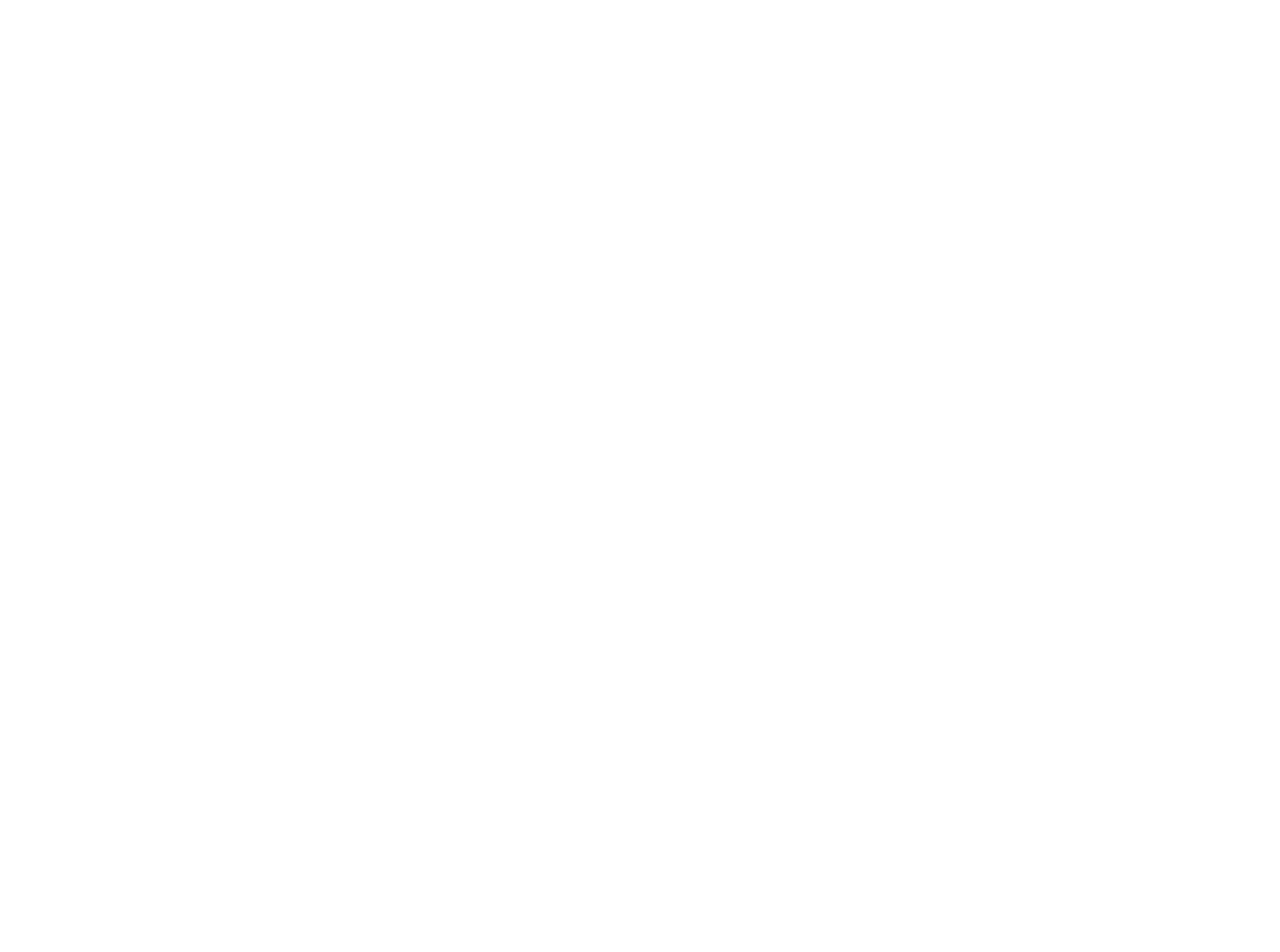
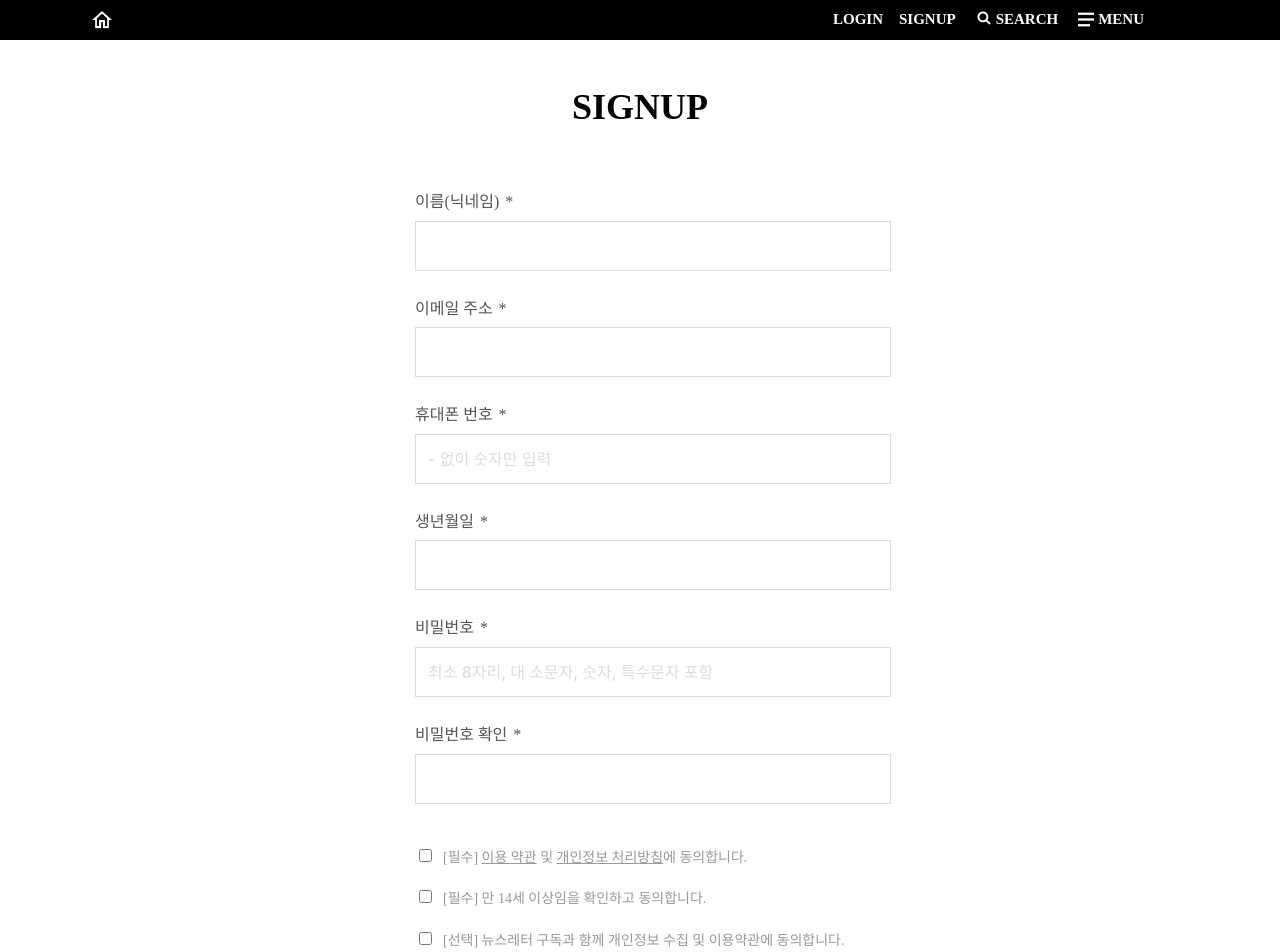
Before and after one commit to 199jeonga/heypop_team, a React (Create React App) app: page /register in a window 1280 px wide. Before the commit this address had no page. Shown: the top 952 px of the page. Before the commit the page ends 800 px from the top, so only its background shows below. Built offline with nearby package versions, Linux system fonts and the light colour scheme; a web font is replaced by a local one.

Commit message:
[Feat] add to register page - style

```diff
--- a/src/App.tsx
+++ b/src/App.tsx
@@ -1,6 +1,7 @@
 import React from 'react'
 import { BrowserRouter as Router, Routes, Route } from 'react-router-dom'
 import Home from 'routes/Home'
+import Register from 'routes/Register'
 import GlobalStyles from 'GlobalStyles'
 
 function App() {
@@ -8,8 +9,10 @@
         <Router>
             <GlobalStyles />
             <Routes>
+                {/* <Route path={`${process.env.PUBLIC_URL}/`} element={<Home />} /> */}
                 <Route path="/" element={<Home />} />
                 <Route path="/heypop_team" element={<Home />} />
+                <Route path="/register" element={<Register />} />
             </Routes>
         </Router>
     )
--- /dev/null
+++ b/src/components/form/Button.tsx
@@ -0,0 +1,32 @@
+import React from 'react'
+import styled from 'styled-components'
+
+interface Iprop {
+    content: string
+}
+const WrapDiv = styled.div`
+    width: 100%;
+    height: auto;
+    margin: 40px 0 5px;
+    button {
+        width: 100%;
+        min-width: 250px;
+        height: auto;
+        background-color: ${({ theme }) => theme.colors.black};
+        color: ${({ theme }) => theme.colors.white};
+        text-align: center;
+        padding: 16px 20px;
+        margin-bottom: 5px;
+        font-size: 15px;
+        border: none;
+        cursor: pointer;
+    }
+`
+function Button({ content }: Iprop) {
+    return (
+        <WrapDiv>
+            <button type="submit">{content}</button>
+        </WrapDiv>
+    )
+}
+export default Button
--- /dev/null
+++ b/src/components/form/CheckBox.tsx
@@ -0,0 +1,58 @@
+import React from 'react'
+import styled from 'styled-components'
+
+interface Iprop {
+    legendName: string
+    inputId: string
+    inputLink?: any
+    otherLink?: any
+    firstBox?: any
+}
+const WrapFieldset = styled.fieldset`
+    width: 100%;
+    height: auto;
+    margin-bottom: 15px;
+    ${({ theme }) => theme.styles.fontBasic}
+    word-wrap: break-word;
+    legend {
+        ${({ theme }) => theme.styles.blind}
+    }
+`
+const PaddingtopDiv = styled.div`
+    padding-top: 30px;
+`
+const CheckboxInput = styled.input`
+    width: auto;
+    height: auto;
+`
+const LabelSpan = styled.span`
+    width: 100%;
+    font-size: 14px;
+    font-weight: 400;
+    color: ${({ theme }) => theme.colors.gray};
+    margin-left: 8px;
+`
+function CheckBox({
+    legendName,
+    inputId,
+    inputLink,
+    otherLink,
+    firstBox,
+}: Iprop) {
+    return (
+        <WrapFieldset>
+            <legend>{legendName}</legend>
+            {firstBox ? <PaddingtopDiv /> : null}
+            <label htmlFor={inputId}>
+                <CheckboxInput
+                    type="checkbox"
+                    id={inputId}
+                    name={inputId}
+                    value={legendName}
+                />
+                <LabelSpan>{otherLink ? inputLink : legendName}</LabelSpan>
+            </label>
+        </WrapFieldset>
+    )
+}
+export default CheckBox
--- /dev/null
+++ b/src/components/form/Input.tsx
@@ -0,0 +1,67 @@
+import React from 'react'
+import styled from 'styled-components'
+
+interface Iprops {
+    legendName: string
+    inputId: string
+    placeHolder?: string
+    required?: any
+}
+
+const WrapFieldset = styled.fieldset`
+    width: 100%;
+    height: auto;
+    padding-top: 15px;
+    legend {
+        ${({ theme }) => theme.styles.blind}
+    }
+    label {
+        display: block;
+        width: 100%;
+        height: auto;
+        margin-bottom: 6px;
+        color: ${({ theme }) => theme.colors.deepGray};
+        ${({ theme }) => theme.styles.fontBasic}
+    }
+    span {
+        color: ${({ theme }) => theme.colors.rightGray};
+        ${({ theme }) => theme.styles.fontBasic}
+        margin-left: 6px;
+    }
+`
+const TextInput = styled.input`
+    display: block;
+    width: 100%;
+    height: 48px;
+    ${({ theme }) => theme.styles.fontBasic}
+    border:1px solid ${({ theme }) => theme.colors.lightGray};
+    padding: 0 12px;
+    cursor: text;
+    margin-bottom: 10px;
+    outline: none;
+    &:focus {
+        border: 1px solid ${({ theme }) => theme.colors.gray};
+    }
+    &::placeholder {
+        color: ${({ theme }) => theme.colors.lightGray};
+    }
+`
+function InputArea({ legendName, inputId, placeHolder, required }: Iprops) {
+    return (
+        <WrapFieldset>
+            <legend>{legendName}</legend>
+            <label htmlFor={inputId}>
+                {legendName}
+                {required ? <span title="필수">*</span> : null}
+            </label>
+            <TextInput
+                type="text"
+                id={inputId}
+                name={inputId}
+                placeholder={placeHolder}
+                required
+            />
+        </WrapFieldset>
+    )
+}
+export default InputArea
--- /dev/null
+++ b/src/components/pageHeader/PageHeader.tsx
@@ -0,0 +1,28 @@
+import React from 'react'
+import styled from 'styled-components'
+
+const PageheaderDiv = styled.div`
+    width: 100%;
+    height: auto;
+    padding: 80px 0 40px;
+    h3 {
+        width: 100%;
+        height: auto;
+        font-size: 36px;
+        text-transform: uppercase;
+        line-height: 150%;
+        text-align: center;
+        font-weight: 900;
+    }
+`
+interface Iprop {
+    HeaderContent: string
+}
+function pageHeader({ HeaderContent }: Iprop) {
+    return (
+        <PageheaderDiv>
+            <h3>{HeaderContent}</h3>
+        </PageheaderDiv>
+    )
+}
+export default pageHeader
--- /dev/null
+++ b/src/pages/register/RegisterBox.tsx
@@ -0,0 +1,83 @@
+import React from 'react'
+import styled from 'styled-components'
+
+import PageHeader from '../../components/pageHeader/PageHeader'
+import RegisterArea from '../../components/form/Input'
+import CheckboxArea from '../../components/form/CheckBox'
+import ButtonArea from '../../components/form/Button'
+
+const Wrap = styled.form`
+    width: 100%;
+    max-width: 450px;
+    height: auto;
+    margin-bottom: 30px;
+    ${({ theme }) => theme.styles.center}
+    a {
+        color: ${({ theme }) => theme.colors.gray};
+    }
+`
+
+function RegisterBox() {
+    return (
+        <Wrap>
+            <PageHeader HeaderContent="signup" />
+            <RegisterArea
+                legendName="이름(닉네임)"
+                inputId="nickName"
+                required
+            />
+            <RegisterArea
+                legendName="이메일 주소"
+                inputId="userEmail"
+                required
+            />
+            <RegisterArea
+                legendName="휴대폰 번호"
+                inputId="mobileNumber"
+                placeHolder="- 없이 숫자만 입력"
+                required
+            />
+            <RegisterArea legendName="생년월일" inputId="birthDay" required />
+            <RegisterArea
+                legendName="비밀번호"
+                inputId="usePassword"
+                placeHolder="최소 8자리, 대 소문자, 숫자, 특수문자 포함"
+                required
+            />
+            <RegisterArea
+                legendName="비밀번호 확인"
+                inputId="confirmUsePassword"
+                required
+            />
+            <CheckboxArea
+                legendName="[필수] 이용 약관 및 개인정보 처리방침에 동의합니다."
+                inputId="TermsOfService"
+                otherLink
+                inputLink={
+                    <span>
+                        [필수]{' '}
+                        <a href="https://heypop.kr/terms-conditions/">
+                            이용 약관
+                        </a>{' '}
+                        및{' '}
+                        <a href="https://heypop.kr/privacy-policy/">
+                            개인정보 처리방침
+                        </a>
+                        에 동의합니다.
+                    </span>
+                }
+                firstBox
+            />
+            <CheckboxArea
+                legendName="[필수] 만 14세 이상임을 확인하고 동의합니다."
+                inputId="agreementAge"
+            />
+            <CheckboxArea
+                legendName="[선택] 뉴스레터 구독과 함께 개인정보 수집 및 이용약관에 동의합니다."
+                inputId="agreementNewletter"
+            />
+            <ButtonArea content="회원가입" />
+        </Wrap>
+    )
+}
+export default RegisterBox
--- /dev/null
+++ b/src/routes/Register.tsx
@@ -0,0 +1,15 @@
+import React from 'react'
+import HeaderBox from 'pages/common/header/HeaderBox'
+import FooterBox from 'pages/common/footer/FooterBox'
+import RegisterBox from '../pages/register/RegisterBox'
+
+function Register() {
+    return (
+        <div>
+            <HeaderBox />
+            <RegisterBox />
+            <FooterBox />
+        </div>
+    )
+}
+export default Register
--- a/src/theme.ts
+++ b/src/theme.ts
@@ -41,6 +41,8 @@
     displayNone:
         'display: block; width: 0; height: 0; position: absolute; z-index:-1; overflow: hidden;',
     full: 'display:block; width:100%; height:100%;',
+    fontBasic:
+        'font-size: 16px; font-weight: 500; line-height: 160%; word-break: keep-all;',
 }
 
 // 색상 변수
@@ -48,6 +50,8 @@
     black: '#000',
     white: '#fff',
     gray: '#999',
+    deepGray: '#555',
+    lightGray: '#ddd',
     point: '#FF4E00',
 }
 
```
Also changed, not shown: src/pages/join/join.md (deleted).
